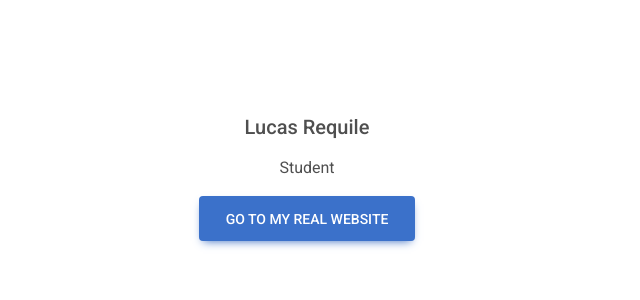
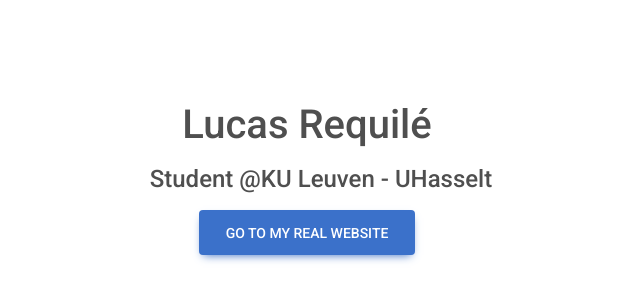
Before and after one commit to lucasrequile/lucasrequile.github.io, a plain HTML site: page index.html in a window 1280 px wide. Shown: the part 222-522 px from the top of the page, without its empty margins (333-973 px from the left). Drawn offline with Linux system fonts and the light colour scheme; grey boxes are pictures that could not be loaded.

Commit message:
playing around

```diff
--- a/index.html
+++ b/index.html
@@ -25,8 +25,8 @@
     <div class="container">
       <div class="d-flex justify-content-center align-items-center" style="height: 100vh">
         <div class="text-center">
-          <h5 class="mb-3">Lucas Requile</h5>
-          <p class="mb-3">Student</p>
+          <h1 class="mb-3">Lucas Requilé</h1>
+          <h4 class="mb-3"><i class="flag flag-belgium"></i>Student @KU Leuven - UHasselt</h4>
           <a
             class="btn btn-primary btn-lg"
             data-mdb-ripple-init
--- a/package.json
+++ /dev/null
@@ -1,6 +0,0 @@
-{
-  "name": "mdb-standard-app",
-  "version": "7.3.1",
-  "homepage": "https://mdbootstrap.com/docs/standard/",
-  "license": "SEE LICENSE IN <License.txt>"
-}
```
Also changed, not shown: License.txt (deleted), README.txt (deleted).
